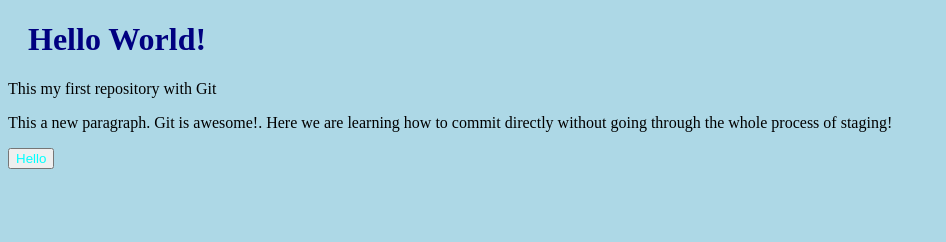
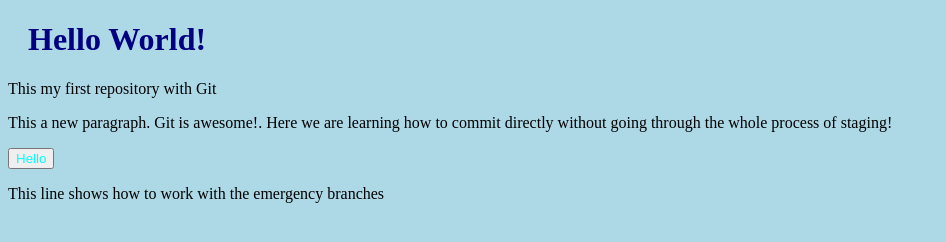
Before and after one commit to Leonel3684339/hello-git, a plain HTML site: page index.html in a window 1280 px wide. Shown: the whole page, without its empty margins (0-946 px from the left). Drawn offline with Linux system fonts and the light colour scheme.

Commit message:
Emergency fixin

```diff
--- a/index.html
+++ b/index.html
@@ -15,5 +15,7 @@
         Here we are learning how to commit directly without going
         through the whole process of staging!</p>
     <button style="color: aqua;">Hello</button>
+
+    <p>This line shows how to work with the emergency branches </p>
 </body>
 </html>
```
